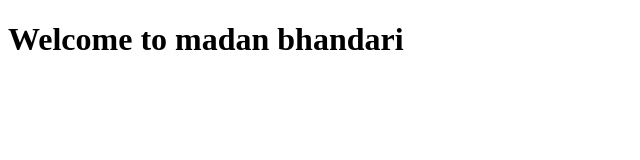
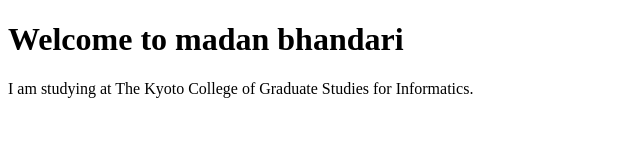
Before and after one commit to madanbhandari98471/HTML, a plain HTML site: page index.html in a window 1280 px wide. Shown: the whole page, without its empty margins (0-640 px from the left). Drawn offline with Linux system fonts and the light colour scheme.

Commit message:
Update index.html

```diff
--- a/index.html
+++ b/index.html
@@ -6,5 +6,6 @@
   </head>
   <body>
    <h1> Welcome to madan bhandari </h1>
-   </body>
+    <p>I am studying at The Kyoto College of Graduate Studies for Informatics.</p>
+  </body>
    </html>
```
